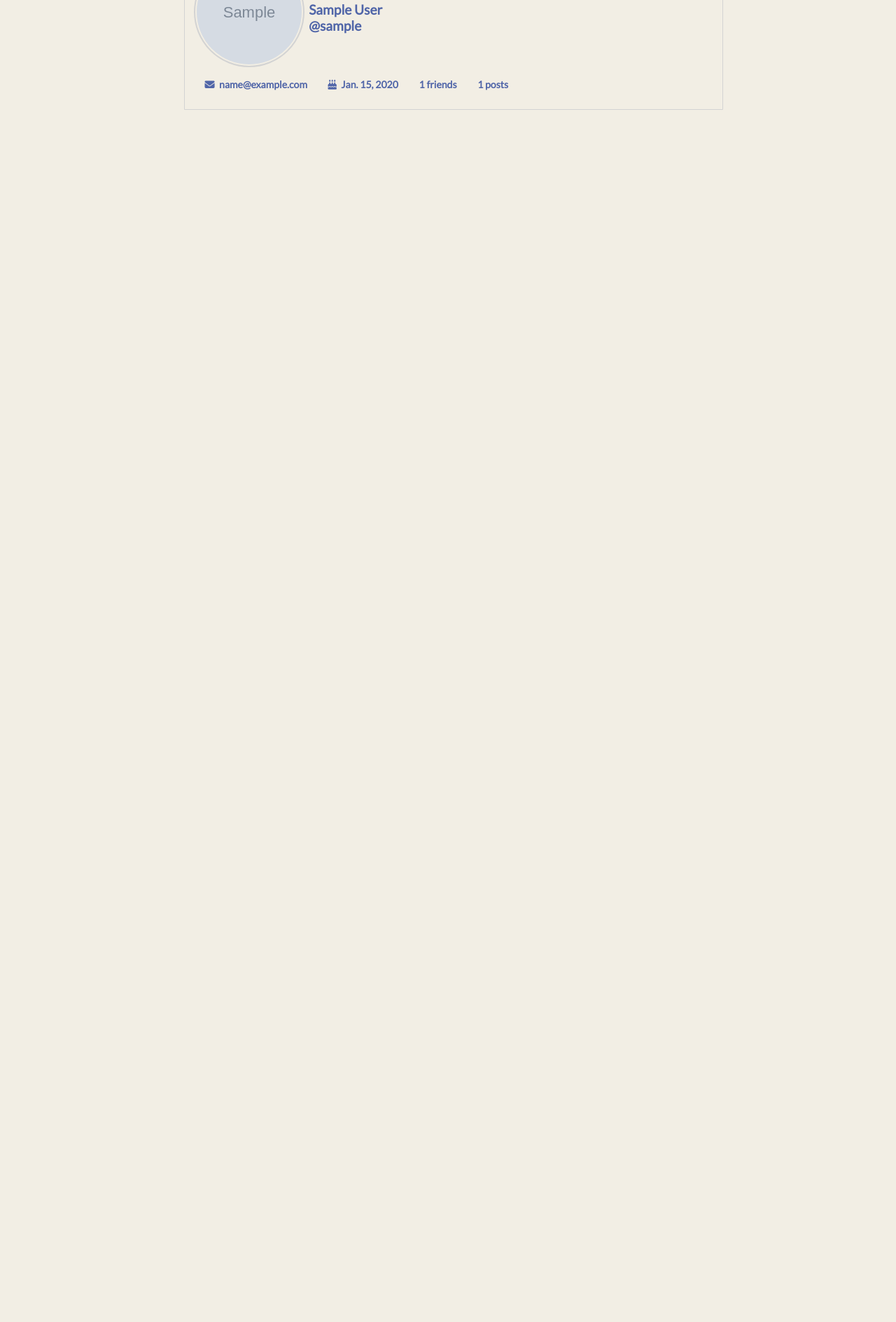
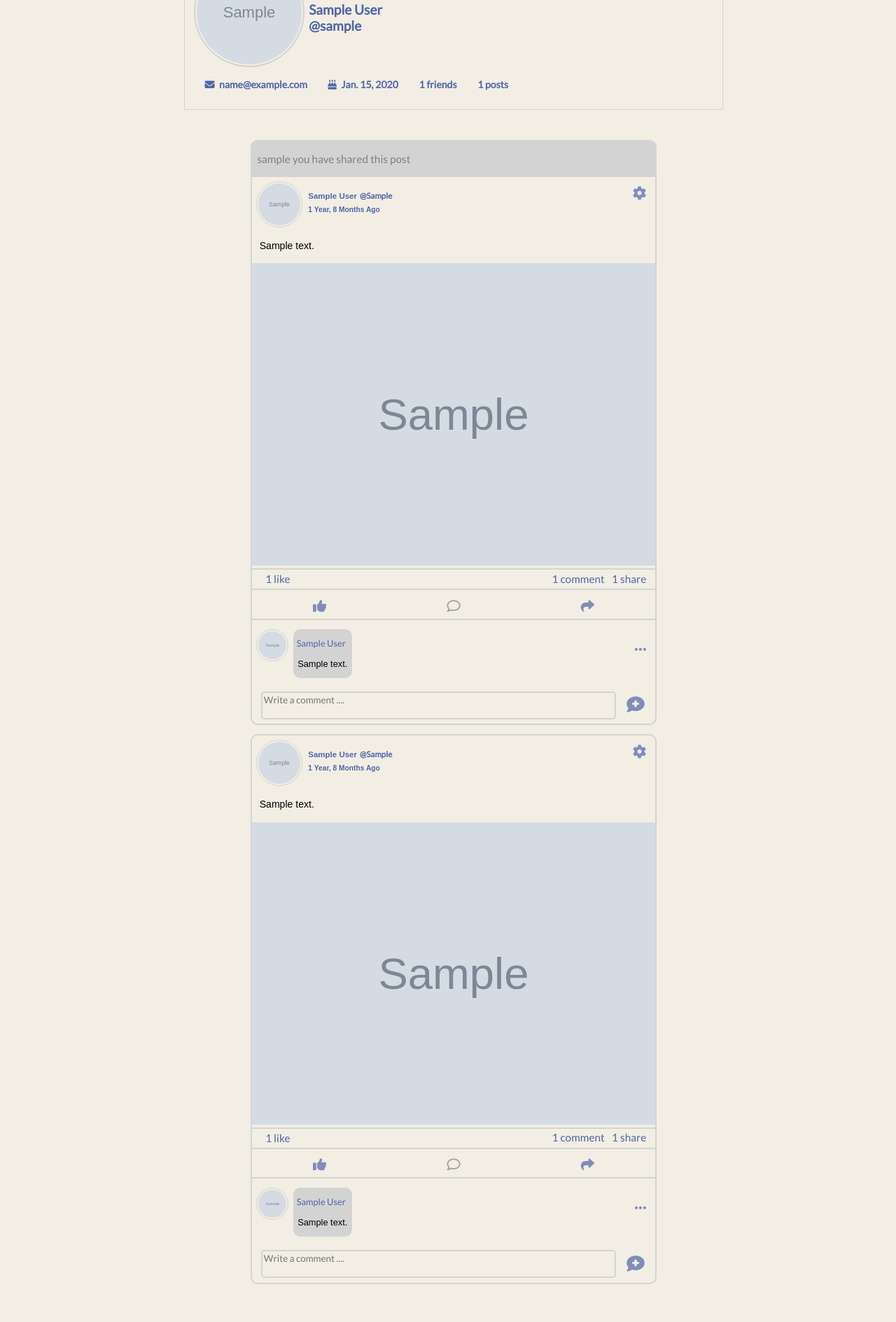
Before and after one commit to mostafamahmoud8/MrSocial, a Django app: a page that uses templates/base.html in a window 1280 px wide. Shown: the part 173-2062 px from the top of the page at 70% size. Before the commit the page ends 330 px from the top, so only its background shows below. Run offline with Django 3.2, Linux system fonts and the light colour scheme; a user stored in the database is signed in; tables that the repository leaves empty hold one stand-in row (values such as "Sample post"); grey boxes marked "Sample" are stand-in pictures; some libraries are stand-ins or nearby versions.

Commit message:
adding features to posts module and update profile view

```diff
--- a/accounts/templates/accounts/profile.html
+++ b/accounts/templates/accounts/profile.html
@@ -55,11 +55,16 @@
       {% endif %}
     </div>
 </div>
- {% if profile.userposts.count == 0 %}
+ {% if posts.count == 0 %}
    <div class='noposts'>
        <p> This profile have no created posts yet.</p>
    </div>
   {% else %}
+   {% for post in posts %}
+       {% include 'posts/post.html' with post=post.post profile=True share=post.share%}
+   {%endfor%}
+   <div class='makespace'>
+   </div>
   {% endif%}
 {% else %}
 <div class='profilenotexists'>
--- a/accounts/views.py
+++ b/accounts/views.py
@@ -4,6 +4,8 @@ from django.contrib.auth.mixins import LoginRequiredMixin
 from django.contrib.auth import logout
 from django.contrib.auth.decorators import login_required
 from django.urls import reverse_lazy,reverse
+
+from posts.models import Share
 from .forms import CustomUserCreationForm ,CustomUserChangeForm
 from django.contrib.auth import get_user_model
 # Create your views here.
@@ -32,6 +34,22 @@ class ProfileView(LoginRequiredMixin,DetailView):
         else:
             return object
 
+    def get_context_data(self, **kwargs):
+        context = super().get_context_data(**kwargs)
+        userposts = []
+        posts = self.request.user.userposts.all().order_by('-created_at')
+        sharedposts = Share.objects.select_related('post').filter(user__id=self.request.user.id).order_by('-created_at')
+
+        for post in posts:
+            userposts.append({'post':post,'share':False,'created_at':post.created_at})
+        for share in sharedposts:
+            userposts.append({'post':share.post,'share':True,'created_at':share.created_at})
+
+        userposts.sort(key=lambda posts: posts['created_at'])
+        context['posts'] = userposts[::-1]
+
+        return context
+
 class ChangeProfileView(LoginRequiredMixin,UpdateView):
     model = User
     form_class = CustomUserChangeForm
--- a/activity/models.py
+++ b/activity/models.py
@@ -12,6 +12,7 @@ class Activity(models.Model):
     content_type = models.ForeignKey(ContentType,on_delete=models.CASCADE)
     object_id = models.PositiveIntegerField()
     content_object = GenericForeignKey('content_type','object_id')
+    action = models.CharField(max_length=150,blank=True,null=True)
     created_at =models.DateTimeField(auto_now_add=True)
 
     class Meta:
--- a/posts/models.py
+++ b/posts/models.py
@@ -53,7 +53,7 @@ class Like(models.Model):
     created_at = models.DateTimeField(auto_now_add=True)
 
     def __str__(self):
-        return self.user
+        return self.user.username
 
 class Share(models.Model):
     post = models.ForeignKey(Post,on_delete=models.CASCADE)
@@ -61,7 +61,7 @@ class Share(models.Model):
     created_at = models.DateTimeField(auto_now_add=True)
 
     def __str__(self):
-        return self.user
+        return self.user.username
 
 class Comment(models.Model):
     post = models.ForeignKey(Post,on_delete=models.CASCADE)
--- a/posts/templates/posts/post.html
+++ b/posts/templates/posts/post.html
@@ -3,7 +3,15 @@
 {% if detail %}
 <div id='showpostdatail'>
 {% endif %}
+{% if profile %}
+<div id='showprofilepost'>
+{% endif %}
 <div class='postdetail' id='postdetail_{{post.id}}'>
+    {% if share %}
+    <div class='sharedpost'>
+      <p>{{post.owner.username}} you have shared this post</p>
+    </div>
+    {%endif%}
     <div class='ownerinfo'>
         <div class="containuserimag">
             <div class="userimage">
@@ -26,7 +34,7 @@
                 </a>
             </div>
             <div class='date'>
-                <a href="#"><span>{{post.created_at|naturaltime}}</span></a>
+                <a href="{% url 'posts:post_detail' pk=post.id  %}"><span>{{post.created_at|naturaltime}}</span></a>
             </div>
         </div>
        <div class='postsetting'>
@@ -159,14 +167,20 @@
   <div class='comments'>
          <div class='comment'>
             {% if post.comments.count > 0 %}
-            {% for comment in post.getComments %}
-            {% include 'posts/comment.html' with comment=comment %}
-            {% endfor %}
+                {% for comment in post.getComments %}
+                    {% if detail %}
+                          {% include 'posts/comment.html' with comment=comment %}
+                    {% else %}
+                         {% if forloop.counter <= 2 %}
+                             {% include 'posts/comment.html' with comment=comment %}
+                         {%endif%}
+                    {%endif%}
+                {% endfor %}
             {% endif %}
          </div>
-        {% if post.comments.count > 2 %}
+        {% if post.comments.count > 2 and detail != True%}
         <div class='showmore'>
-            <a href="#">show more comments</a>
+            <a href="{% url 'posts:post_detail' pk=post.id  %}">show more comments</a>
         </div>
         {% endif %}
         <div class='addcomment' id='addcomment_{{post.id}}'>
@@ -182,6 +196,6 @@
         </div>
     </div>
 </div>
-{% if detail %}
+{% if detail or profile %}
 </div>
 {% endif %}
--- /dev/null
+++ b/posts/templates/posts/post_detail.html
@@ -0,0 +1,6 @@
+{% extends 'base.html' %}
+{% load static %}
+{% load humanize %}
+{% block content %}
+  {% include 'posts/post.html' with post=post detail=True %}
+{% endblock %}
--- a/posts/urls.py
+++ b/posts/urls.py
@@ -5,6 +5,7 @@ app_name = 'posts'
 
 urlpatterns = [
     path('create/',views.CreatePostView,name='create_post'),
+    path('<int:pk>/detail/',views.PostDetailView.as_view(),name='post_detail'),
     path('update/<int:postid>/',views.UpdatePostView,name='update_post'),
     path('delete/<int:postid>/',views.DeletePostView,name='delete_post'),
     path('add/comment/',views.CreateCommentView,name='add-comment'),
--- a/static/css/base.css
+++ b/static/css/master.css
@@ -717,7 +717,7 @@ button.logout a
      text-decoration: none;
      color:#bf1f1f;
 }
-div.addpost,#createdpost,#showpostdatail
+div.addpost,#createdpost,#showpostdatail,#showprofilepost
 {
      position: relative;
      display: block;
@@ -731,6 +731,20 @@ div.addpost,#createdpost,#showpostdatail
 {
      display: block;
      margin-top: 2vw;
+}
+#showprofilepost
+{
+     width: 45%;
+     margin-top: 1vw;
+}
+div.makespace
+{
+     position: relative;
+     display: block;
+     margin: auto;
+     top: 15%;
+     height: 2%;
+     margin-top: 3vw;
 }
 div.addpost #PostForm div.posterrors,div.addpost #PostForm div.postdone,div.posteditform form div.posterrors,div.commenterror
 {
@@ -818,6 +832,23 @@ div.postdetail div.ownerinfo
 {
      display: block;
 }
+div.postdetail div.sharedpost
+{
+     position: relative;
+     display: block;
+     width:100%;
+     border-radius: 5px 10px 0px 0px;
+     background-color: lightgray;
+     padding: 1px;
+}
+div.postdetail div.sharedpost p
+{
+     display: block;
+     font-family: lato,sans-serif,serif;
+     color: grey;
+     font-size: 1.2vw;
+     margin-left: .5vw;
+}
 div.postdetail div.ownerinfo div.info,div.postdetail div.showlikes div.info
 {
      position: relative;
--- a/templates/base.html
+++ b/templates/base.html
@@ -6,7 +6,7 @@
          <title>{% block title %}MrSocial {% endblock %}</title>
          <link rel="shortcut icon" href="{% static 'images/logo/mrsocialicon.ico' %}">
          <link rel="stylesheet" type="text/css" href="//fonts.googleapis.com/css?family=Lato" />
-         <link rel="stylesheet" href="{% static 'css/base.css' %}" type="text/css">
+         <link rel="stylesheet" href="{% static 'css/master.css' %}" type="text/css">
          <script src="https://ajax.googleapis.com/ajax/libs/jquery/3.5.1/jquery.min.js"></script>
          <link rel="stylesheet" href="https://cdnjs.cloudflare.com/ajax/libs/font-awesome/4.7.0/css/font-awesome.min.css">
          <script src="https://kit.fontawesome.com/46359849d7.js" crossorigin="anonymous"></script>
```
Also changed, not shown: posts/views.py (+7 -0 lines), activity/migrations/0002_activity_action.py (added).
